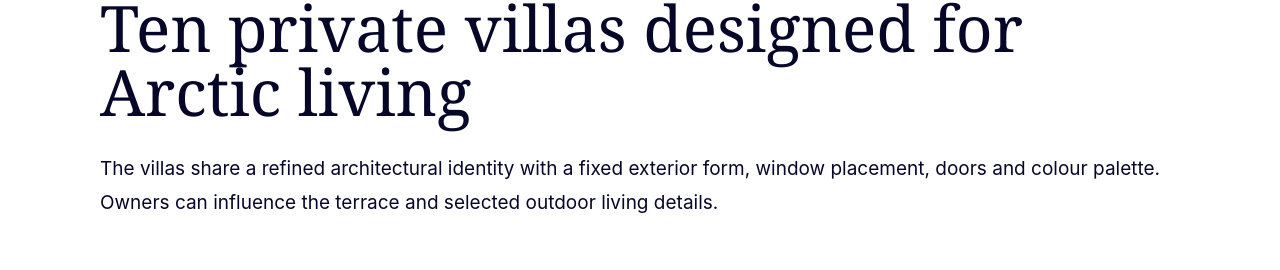
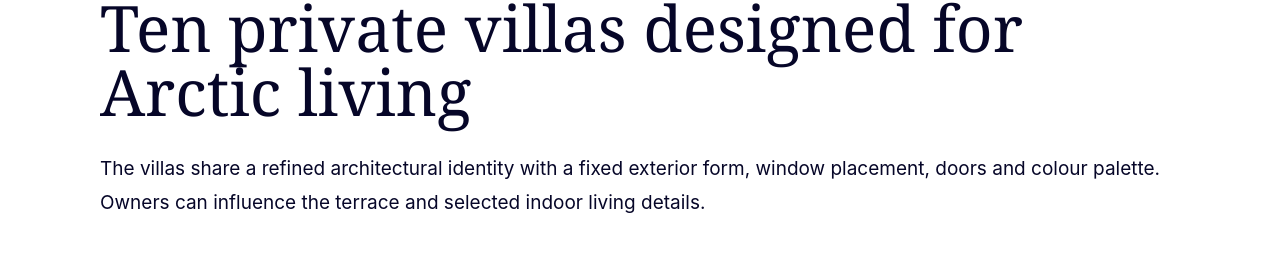
Before and after one commit to MiasMood/ailu-website, a React (Vite) app: page / in a window 1280 px wide. Shown: the part 2308-2578 px from the top of the page. Built offline with nearby package versions, Linux system fonts and the light colour scheme.

Commit message:
Update villa highlights

```diff
--- a/src/App.jsx
+++ b/src/App.jsx
@@ -97,7 +97,7 @@ export default function App() {
           <p>
             The villas share a refined architectural identity with a fixed
             exterior form, window placement, doors and colour palette. Owners
-            can influence the terrace and selected outdoor living details.
+            can influence the terrace and selected indoor living details.
           </p>
 
           <div className="villaHighlights">
```
